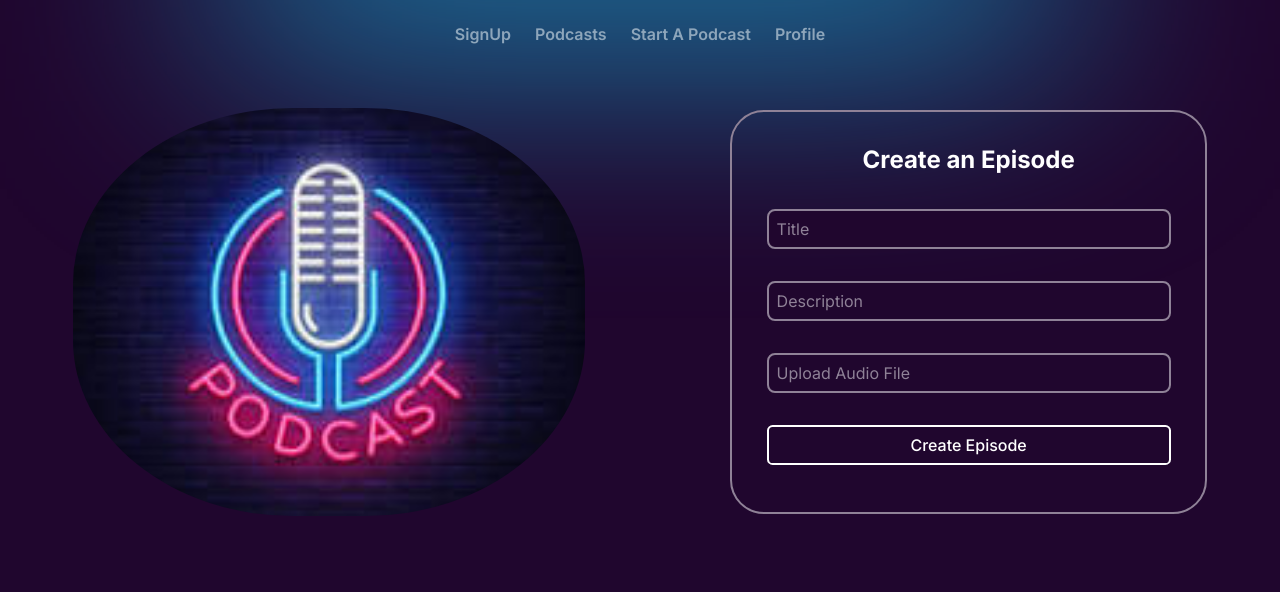
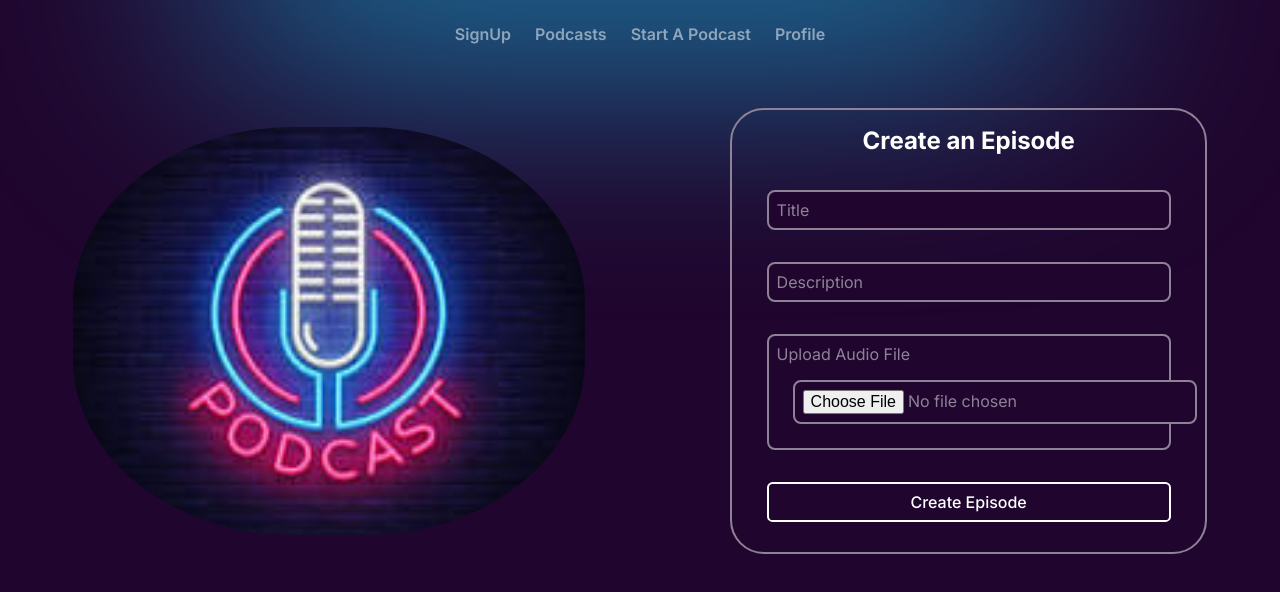
Before and after one commit to Dhivya-Tamil/Podcast, a React (Vite) app: page /podcast/1/create-episode in a window 1280 px wide. Shown: the top 592 px of the page. Built offline with nearby package versions, Linux system fonts and the light colour scheme; no server answers; the database is empty; sample sign-in values are in the browser's storage.

Commit message:
2nd commit

```diff
--- a/src/components/FileInput.jsx
+++ b/src/components/FileInput.jsx
@@ -1,5 +1,6 @@
 import React, { useState } from 'react'
-// import "../components/Input.css"
+import Input from '../components/Input';
+import "../components/Input.css"
 
 function FileInput({accept,id,fileHandleFnc,text}) {
     const[fileSelected, setFileSelected] = useState("");
@@ -13,7 +14,7 @@ function FileInput({accept,id,fileHandleFnc,text}) {
     <div className='custom-input'>
         <label htmlFor={id}>
         {fileSelected ? `File ${fileSelected} selected` : text}</label>
-        <input className='file-input'
+        <Input className='file-input'
             type='file'
             accept={accept}
             id={id}
```
